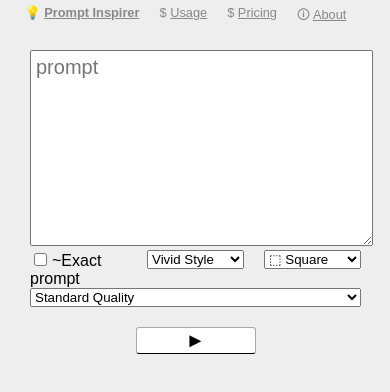
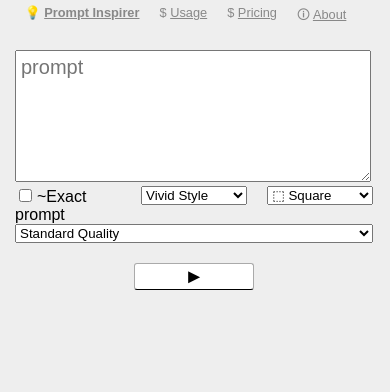
Before and after one commit to JPhilipp/powerdalle, a website: page public/index.html in a window 390 px wide. Drawn offline with Linux system fonts and the light colour scheme; no server answers.

Commit message:
Tune mobile CSS

```diff
--- a/public/style.css
+++ b/public/style.css
@@ -245,6 +245,20 @@ a.additionalButtonsLink {
     display: none;
   }
 
+  .wrapper {
+    max-width: none;
+    margin: auto;
+    margin-top: 50px;
+    width: 97%;
+    padding: 0;
+    margin-left: 5px;
+  }
+
+  #prompt {
+    height: 120px;
+    width: 96%;
+  }
+
   .extraLinks {
     position: absolute;
     top: 5px;
@@ -252,19 +266,14 @@ a.additionalButtonsLink {
     display: flex;
     justify-content: center;
     font-size: 0.8em;
+    text-align: center;
   }
 
   .extraLink {
     margin: 0 10px;
   }
 
-  .wrapper {
-    margin-top: 30px;
-    max-width: none;
-    width: 90%;
-  }
-
   .images img.generatedImage {
-    max-height: 520px;
+    max-width: 98%;
   }
 }
```
